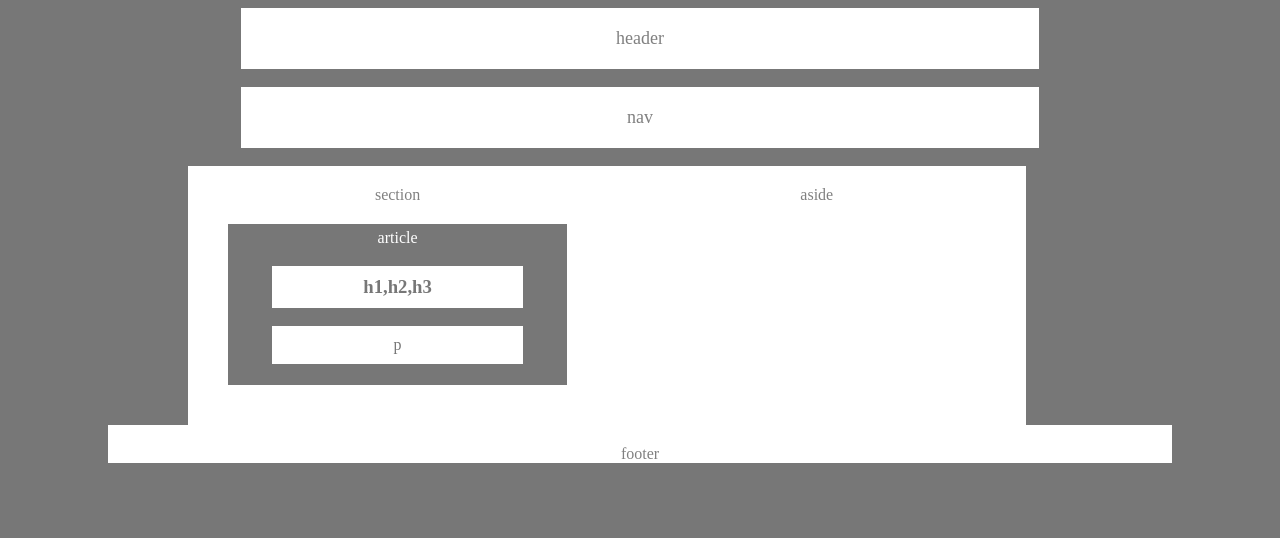
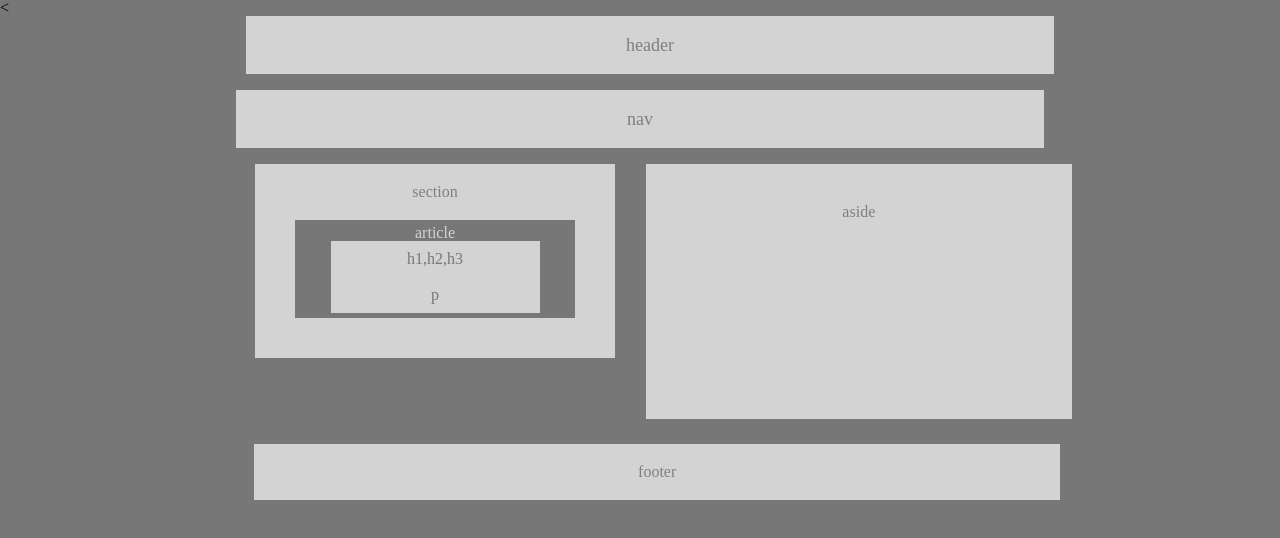
Before and after one commit to wheresjeannine/HW-Wireframe, a plain HTML site: page index.html in a window 1280 px wide. Drawn offline with Linux system fonts and the light colour scheme.

Commit message:
somewhat working basic assignment

```diff
--- a/index.html
+++ b/index.html
@@ -2,34 +2,31 @@
 <html>
 <head>
 	<title>Easier Assignment</title>
-	<link rel="stylesheet" type="text/css" href="style.css">
+	<link rel="stylesheet" type="text/css" href=" reset.css">
+<	<link rel="stylesheet" type="text/css" href=" style.css">
 </head>
-<body>
-	<header>
+<body class="body_format">
+	<header class="header_format">
 		header
 	</header>
 	<br>
-	<nav>
+	<nav class="nav_format">
 		nav
 	</nav>
 	<br>
-	<section>
+	<section class="section_format">
 		section
-		<article>
+		<article class="article_format">
 			article
-			<h1>h1,h2,h3</h1>
-			<p>p</p>
+			<h1 class="header1_format">h1,h2,h3</h1>
+			<p class="paragraph_format">p</p>
 		</article>
 	</section>
 
-	<aside>
+	<aside class="aside_format">
 		aside
 	</aside>
-<br>
-<br>
-<br>
-<br>
-	<footer>
+	<footer class="footer_format">
 		footer
 	</footer>
 
--- /dev/null
+++ b/reset.css
@@ -0,0 +1,48 @@
+/* http://meyerweb.com/eric/tools/css/reset/
+   v2.0 | 20110126
+   License: none (public domain)
+*/
+
+html, body, div, span, applet, object, iframe,
+h1, h2, h3, h4, h5, h6, p, blockquote, pre,
+a, abbr, acronym, address, big, cite, code,
+del, dfn, em, img, ins, kbd, q, s, samp,
+small, strike, strong, sub, sup, tt, var,
+b, u, i, center,
+dl, dt, dd, ol, ul, li,
+fieldset, form, label, legend,
+table, caption, tbody, tfoot, thead, tr, th, td,
+article, aside, canvas, details, embed,
+figure, figcaption, footer, header, hgroup,
+menu, nav, output, ruby, section, summary,
+time, mark, audio, video {
+	margin: 0;
+	padding: 0;
+	border: 0;
+	font-size: 100%;
+	font: inherit;
+	vertical-align: baseline;
+}
+/* HTML5 display-role reset for older browsers */
+article, aside, details, figcaption, figure,
+footer, header, hgroup, menu, nav, section {
+	display: block;
+}
+body {
+	line-height: 1;
+}
+ol, ul {
+	list-style: none;
+}
+blockquote, q {
+	quotes: none;
+}
+blockquote:before, blockquote:after,
+q:before, q:after {
+	content: '';
+	content: none;
+}
+table {
+	border-collapse: collapse;
+	border-spacing: 0;
+}
--- a/style.css
+++ b/style.css
@@ -1,63 +1,65 @@
-body {
+.body_format {
 	background: #777;
 	font-family: font-family: 'Arial', 'Helvetica Neue', Helvetica, sans-serif;
+	width: 100%;
+	height: 100%;
 }
 
-header {
+.header_format {
+	position: relative;
 	width: 60%;
 	padding: 20px;
 	border: black;
-	background: white;
+	background: #D3D3D3;
+	text-align: center;
+	color: gray;
+	font-size: 18px;
+	margin: auto;
+	left: 10px;
+}
+
+.nav_format {
+	width: 60%;
+	padding: 20px;
+	border: black;
+	background: #D3D3D3;
 	text-align: center;
 	color: gray;
 	font-size: 18px;
 	margin: auto;
 }
 
-nav {
-	width: 60%;
-	padding: 20px;
-	border: black;
-	background: white;
-	text-align: center;
-	color: gray;
-	font-size: 18px;
-	margin: auto;
-}
-
-section {
-	width: 30%;
-	background: white;
+.section_format {
+	width: 25%;
+	background: #D3D3D3;
 	float: left;
 	text-align: center;
-    margin-left: 180px;
-    margin-right: auto;
+    margin-left: 255px;
 	padding: 20px;
 	color: gray;
 }
 
-article {
+.article_format {
 	background: #777;
 	margin: 20px;
-	color: white;
+	color: #D3D3D3;
 	padding: 5px;
 }
 
 
-aside {
-	width: 30%;
-	background: white;
+.aside_format {
+	width: 27%;
+	background: #D3D3D3;
 	text-align: center;
 	float: left;
-    margin-left: auto;
-    margin-right: auto;
-    height: 219px;
-    padding: 20px;
+    margin-left: 31px;
+    height: 175px;
+    padding: 40px;
     color: gray;
 }
 
-h1 {
-	background: white;
+.header1_format {
+	background: #D3D3D3;
 	color: #777;
 	width: 70%;
     margin-left: auto;
@@ -65,8 +67,8 @@ h1 {
     padding: 10px;
 }
 
-p {
-	background: white;
+.paragraph_format {
+	background: #D3D3D3;
 	color: #777;
 	width: 70%;
     margin-left: auto;
@@ -74,11 +76,14 @@ p {
     padding: 10px;
 }
 
-footer {
+.footer_format {
 	clear: both;
-	background: white;
+	background: #D3D3D3;
 	color: gray;
 	text-align: center;
 	padding-top: 20px;
-	margin: 100px;
+	padding-bottom: 20px;
+	margin-top: 280px;
+	margin-left: 254px;
+	width: 63%;
 }
```
